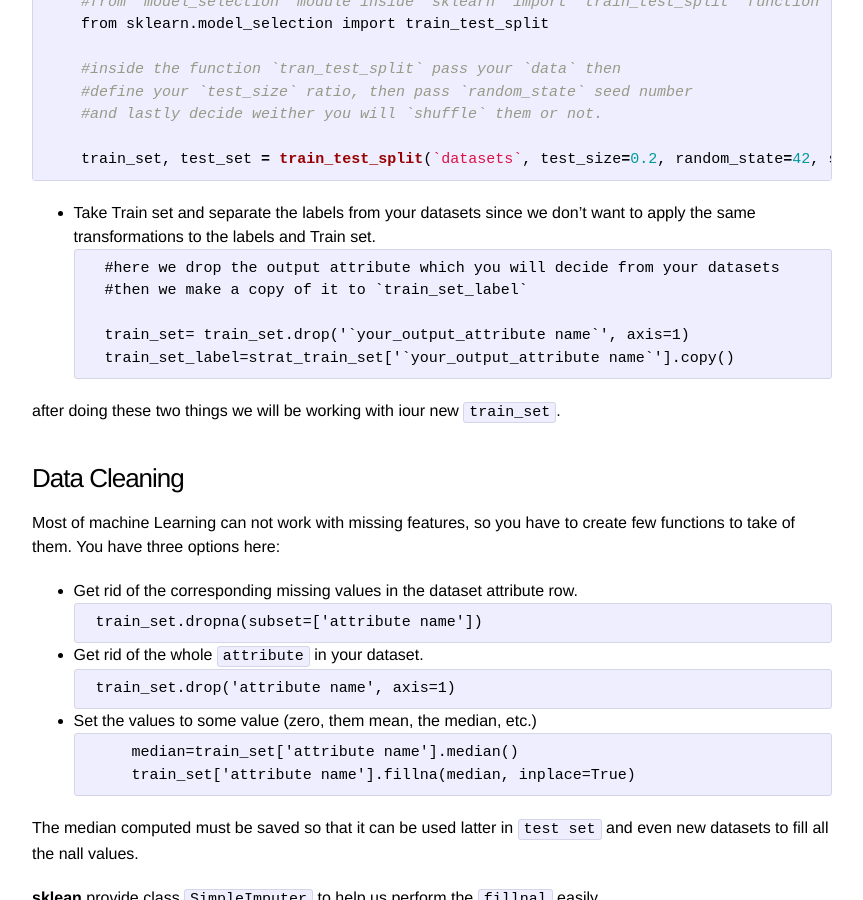
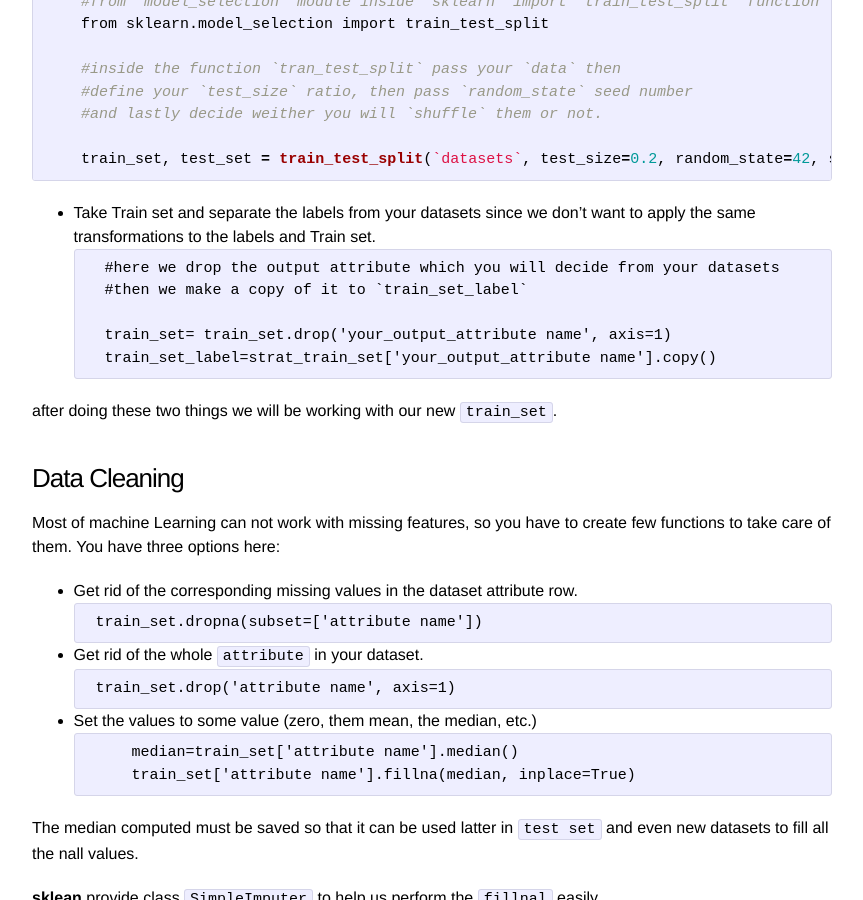
Before and after one commit to oderoi/oderoi.github.io, a Jekyll site: the page built from _posts/2023-08-03-Prepare the Data for Machine Learning Algorithms.markdown, in a window 1280 px wide and 900 px high, scrolled down 338 px. Shown: the whole window, without its empty margins (208-1071 px from the left). Built offline with Jekyll 4.4.1, drawn with Linux system fonts in a browser that asks for light colours; comment, search, counter and statistics services are not loaded.

Commit message:
Update 2023-08-03-Prepare the Data for Machine Learning Algorithms.markdown

````diff
--- a/_posts/2023-08-03-Prepare the Data for Machine Learning Algorithms.markdown
+++ b/_posts/2023-08-03-Prepare the Data for Machine Learning Algorithms.markdown
@@ -27,14 +27,14 @@ So before doing anything with your datasets we first have to do two things first
     #here we drop the output attribute which you will decide from your datasets
     #then we make a copy of it to `train_set_label`
 
-    train_set= train_set.drop('`your_output_attribute name`', axis=1)
-    train_set_label=strat_train_set['`your_output_attribute name`'].copy()
+    train_set= train_set.drop('your_output_attribute name', axis=1)
+    train_set_label=strat_train_set['your_output_attribute name'].copy()
   ```
 
-after doing these two things we will be working with iour new `train_set`.
+after doing these two things we will be working with our new `train_set`.
 
 ### Data Cleaning
-Most of machine Learning can not work with missing features, so you have to create few functions to take of them. You have three options here:
+Most of machine Learning can not work with missing features, so you have to create few functions to take care of them. You have three options here:
  - Get rid of the corresponding missing values in the dataset attribute row.
 
     ```Python
````
